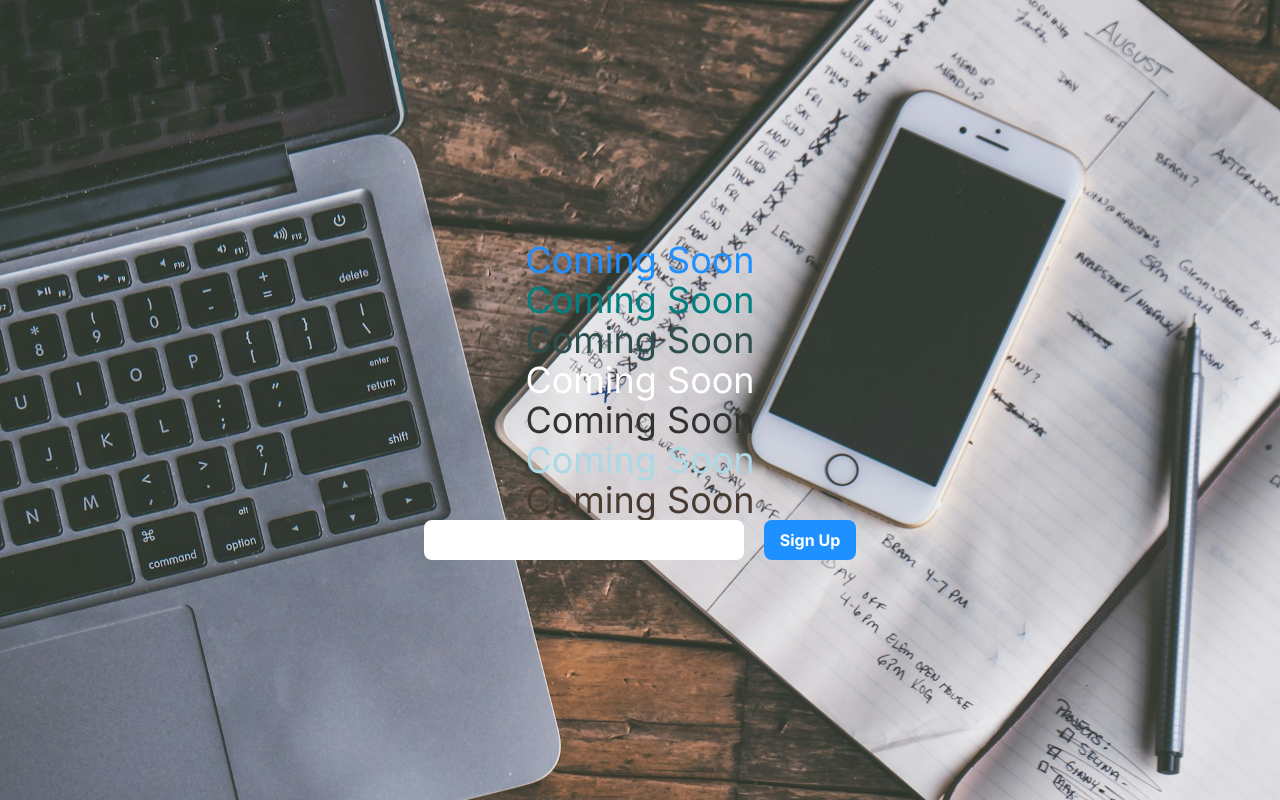
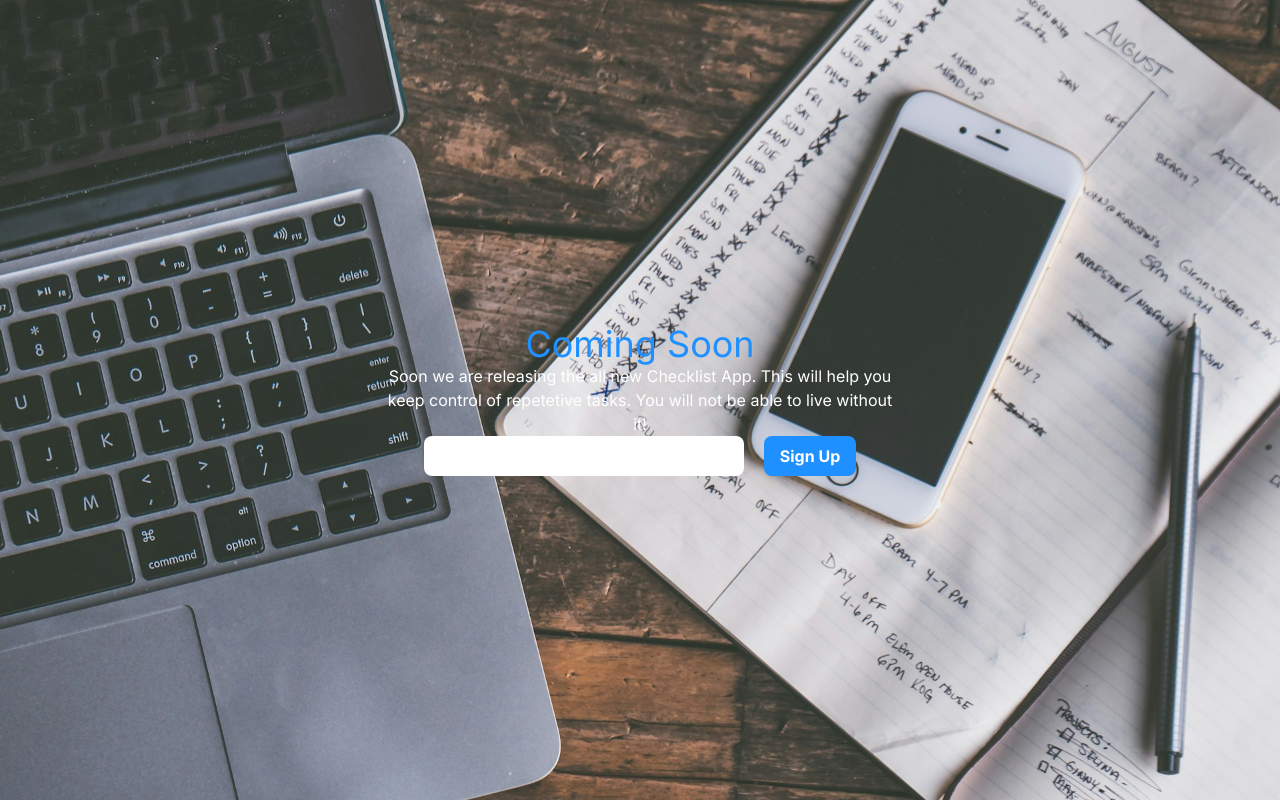
Before and after one commit to DillingData/comingsoonpage, a Next.js app: page / in a window 1280 px wide. Built offline with nearby package versions, Linux system fonts and the light colour scheme.

Commit message:
Working on submit button

```diff
--- a/src/app/input.tsx
+++ b/src/app/input.tsx
@@ -1,11 +1,17 @@
+import React from "react"
 
+const addEmail = (event:any) => {
+    console.log('Testing')
+}
 
 const inputField = () => {
     return (
         <div className="text-center text-[#1E90FF]">
-            <form>
+            <form onSubmit={addEmail}>
                 <input className="rounded-lg h-10 w-80 mr-5 text-center" type="email" />
-                <button className="bg-[#1E90FF] hover:bg-blue-700 text-white font-bold py-2 px-4 rounded-lg" type="submit">Sign Up</button>
+                <button
+                    className="bg-[#1E90FF] hover:bg-blue-700 text-white font-bold py-2 px-4 rounded-lg"
+                    type="submit">Sign Up</button>
             </form>
         </div>
     )
--- a/src/app/page.tsx
+++ b/src/app/page.tsx
@@ -18,13 +18,18 @@ export default function Home() {
         <div style={backgroundStyle}>
             <div className='text-center'>
                 <h1 className="text-4xl text-[#1E90FF]">Coming Soon</h1>
+                <p className='w-[32rem] text-[#FFFFFF] text-center'>
+                    Soon we are releasing the all new Checklist App. This will help you keep control of
+                    repetetive tasks. You will not be able to live without it!
+                </p>
+                {/*
                 <h1 className="text-4xl text-[#008080]">Coming Soon</h1>
                 <h1 className="text-4xl text-[#2F4F4F]">Coming Soon</h1>
                 <h1 className="text-4xl text-[#FFFFFF]">Coming Soon</h1>
                 <h1 className="text-4xl text-[#333333]">Coming Soon</h1>
                 <h1 className="text-4xl text-[#ADD8E6]">Coming Soon</h1>
                 <h1 className="text-4xl text-[#483C32]">Coming Soon</h1>
-
+                */}
                 <InputField />
             </div>
         </div>
```
